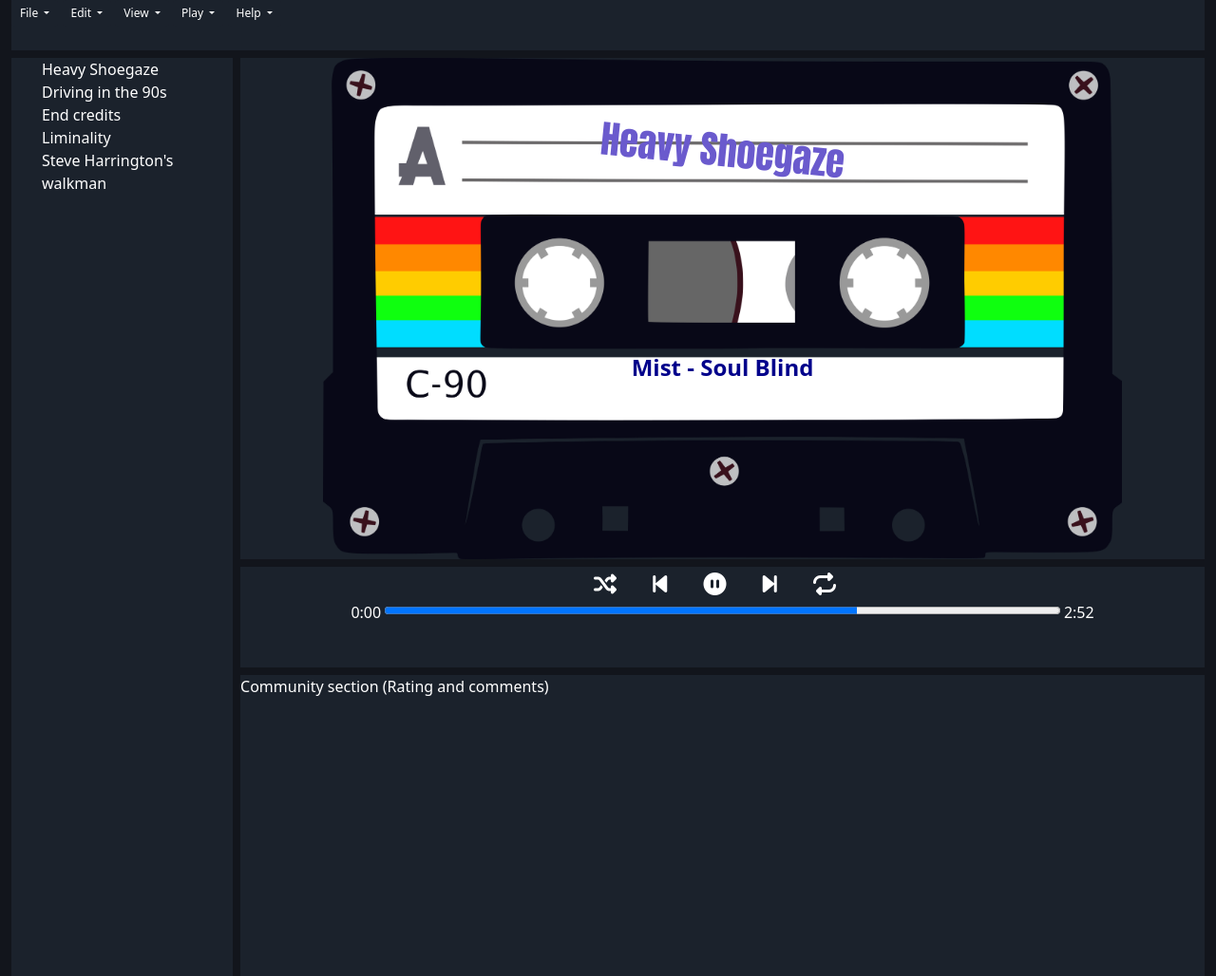
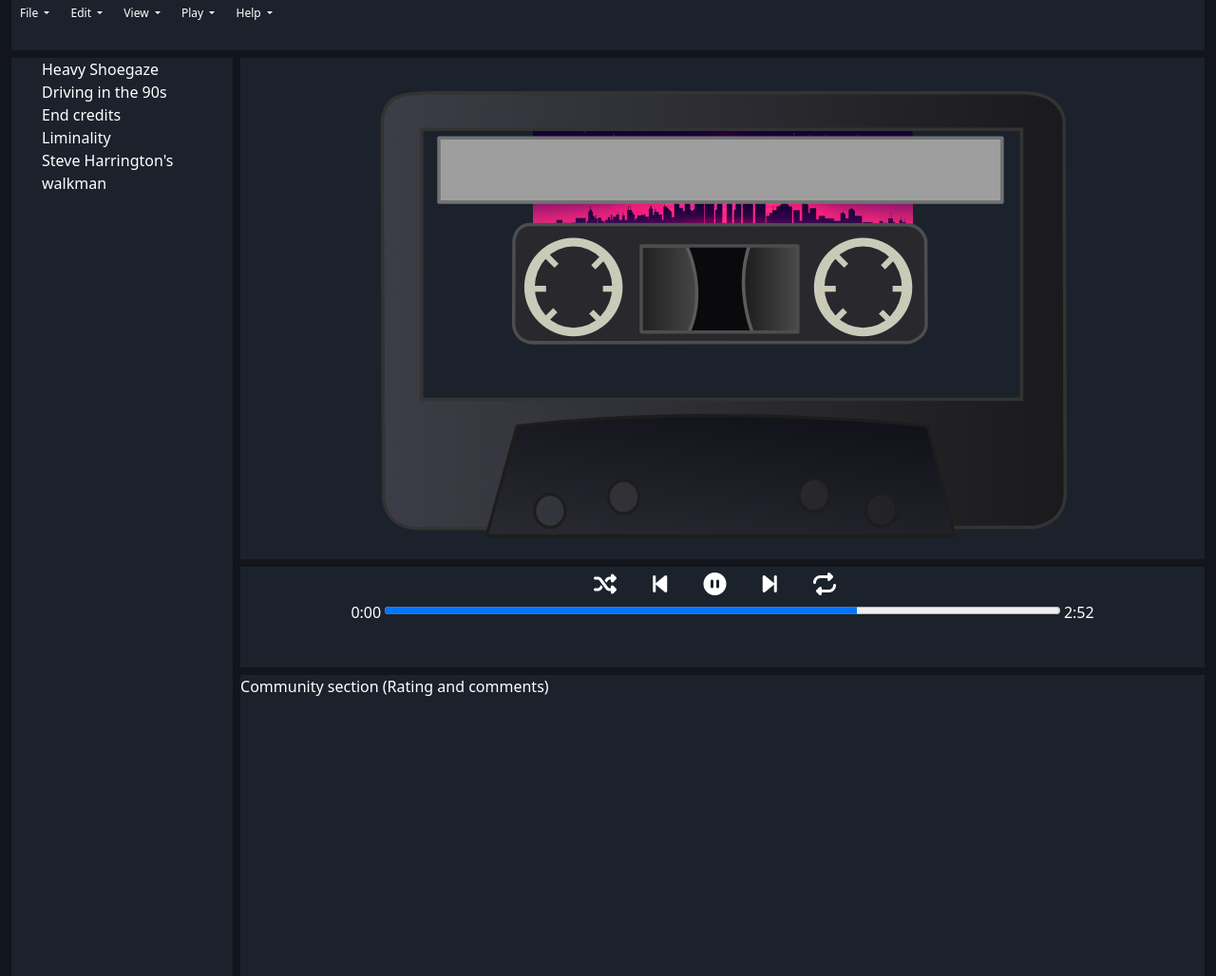
Before and after one commit to AndyDevX/mixtape_web_player, a PHP site: page / in a window 1280 px wide. Shown: the whole page at 95% size. Run offline with PHP 8.4, Linux system fonts and the light colour scheme.

Commit message:
Mejoras en la vista del mixtape

```diff
--- a/index.html
+++ b/index.html
@@ -90,9 +90,10 @@
         </div>
 
         <div id="cassette">
-            <img id="tape" src="assets/img/mixtape.png" alt="mixtape">
-            <div id="mixtape-info">Heavy Shoegaze</div>
-            <div id="track-info">Mist - Soul Blind</div>
+            <div>
+                <img id="tape-background" src="assets/img/vaporwave.jpg" alt="mix-background">
+            </div>
+            <img id="tape" src="assets/img/Cassette.svg" alt="mixtape">
         </div>
 
         <div id="player_panel">
--- a/static/style.css
+++ b/static/style.css
@@ -34,23 +34,16 @@
 }
   #tape {
     width: auto;
-    height: 100%; /* La altura se ajustará automáticamente para mantener la proporción */
-    display: block; /* Elimina el espacio adicional debajo de la imagen debido a la configuración inline */
+    height: 350%; /* La altura se ajustará automáticamente para mantener la proporción */
+    top: 50%;
+    position: absolute;
+    transform: translateY(-50%);
   }
-  #track-info {
-    position: absolute;
-    top: 30vh;
-    color: darkblue;
-    font-weight: bold;
-    font-size: x-large;
-  }
-  #mixtape-info {
-    position: absolute;
-    top: 6.5vh;
-    color: slateblue;
-    font-size: 250%;
-    font-family: Impact, Haettenschweiler, 'Arial Narrow Bold', sans-serif;
-    rotate: 5.625deg;
+
+  #tape-background {
+    width: 400px;
+    height: auto;
+    margin-top: 2.5rem;
   }
 
 #community {
```
Also changed, not shown: public/script.js (+8 -0 lines), assets/img/Cassette.svg, assets/img/vaporwave.jpg (added).
